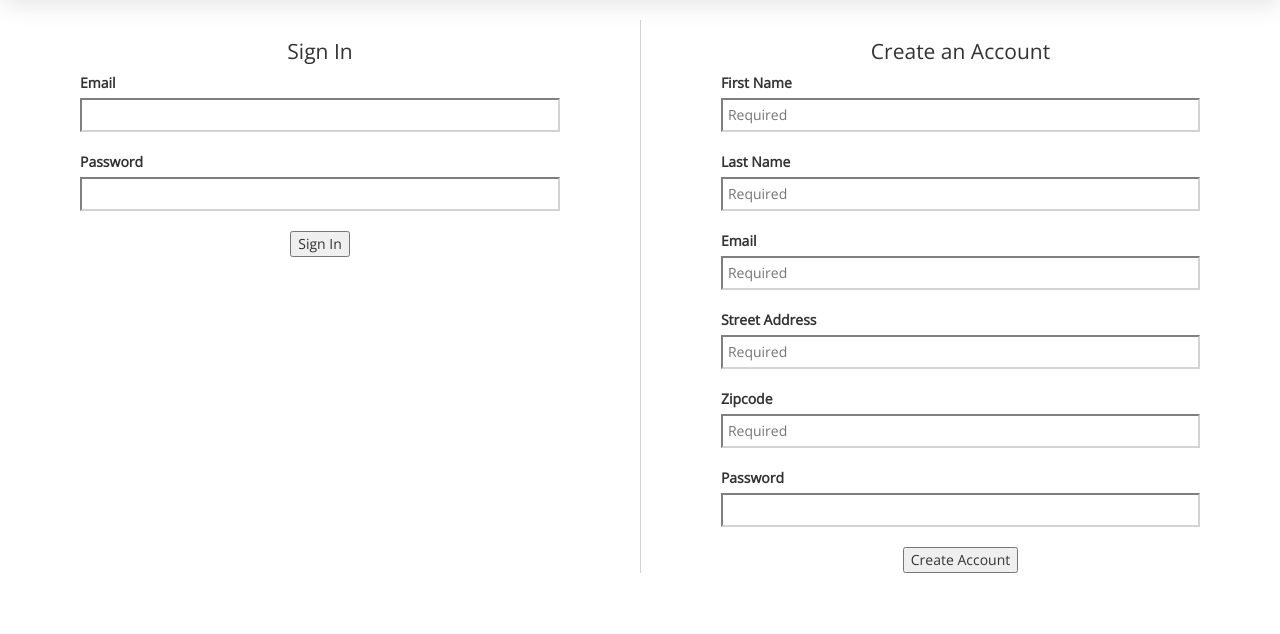
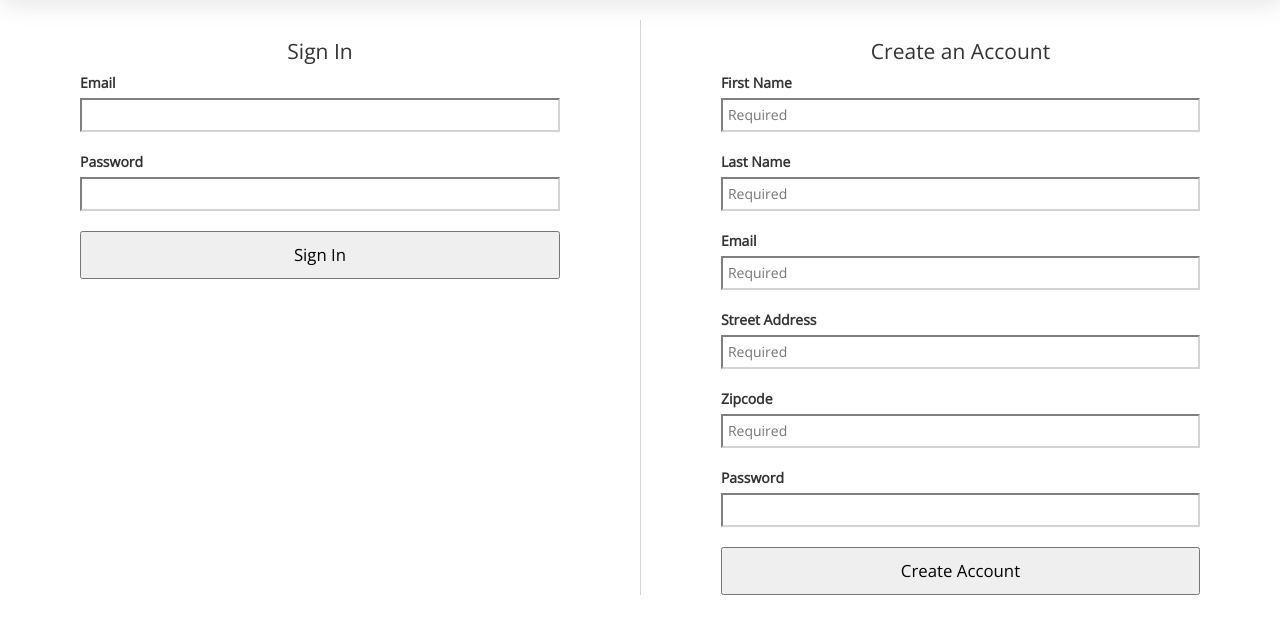
Before and after one commit to Melissapdx/Milkmaids, a Flask app: page /login in a window 1280 px wide. Shown: the part 72-706 px from the top of the page. Run offline with Flask 2, Linux system fonts and the light colour scheme; some libraries are stand-ins or nearby versions.

Commit message:
fixed button styles

```diff
--- a/static/css/main.css
+++ b/static/css/main.css
@@ -51,7 +51,13 @@ input[type="password_2"]
 button{
     display:block;
     margin: 0 auto;
+    width:75%;
+    max-width: 100%;
+    padding:10px 25px;
+    font-size: 1.2em;
+    color:black;
 }
+
 .login_form{
     width:50%;
     float:left;
```
